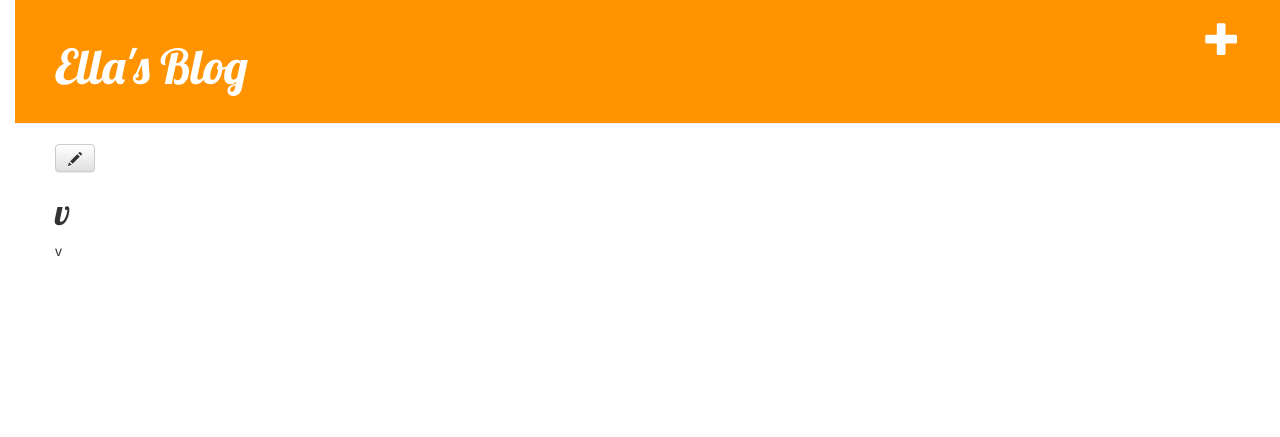
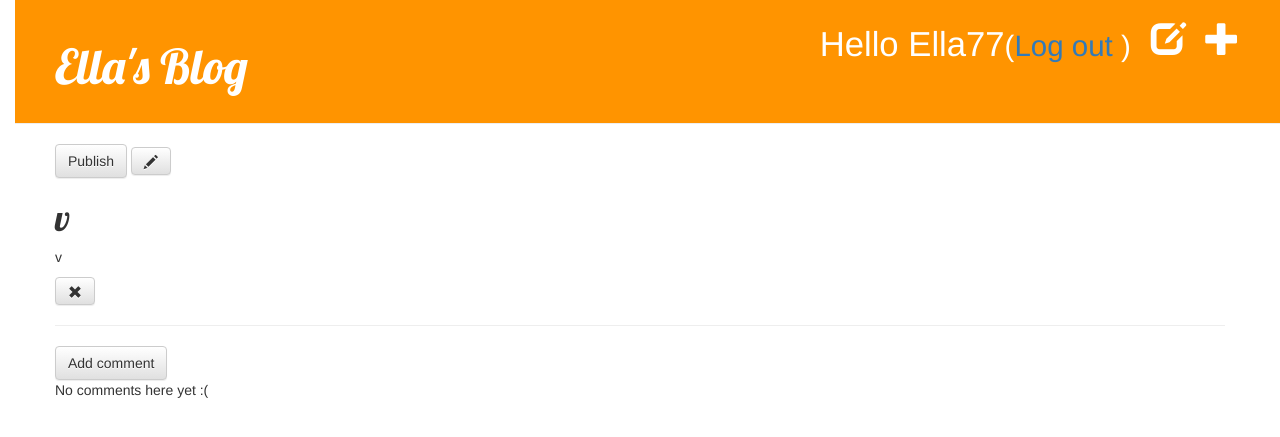
Before and after one commit to Ella77/myblog, a Django app: page /post/12/ in a window 1280 px wide. Shown: the top 437 px of the page. Run offline with Django 3.2, Linux system fonts and the light colour scheme; a user stored in the database is signed in; data comes from the database, SQL or seed files in the repository; both versions use the stored data as it was after the commit; some libraries are stand-ins or nearby versions.

Commit message:
blog comment, login

```diff
--- a/blog/admin.py
+++ b/blog/admin.py
@@ -1,7 +1,7 @@
 from django.contrib import admin
-from .models import Post
+from .models import Post,Comment
 
 admin.site.register(Post)
 
-
+admin.site.register(Comment)
 # Register your models here.
--- a/blog/models.py
+++ b/blog/models.py
@@ -15,3 +15,20 @@ class Post(models.Model):
 
     def __str__(self):
         return self.title
+    #post model에 코맨트 필요
+    def approved_comments(self):
+        return self.comments.filter(approved_comment=True)
+
+class Comment(models.Model):
+    post = models.ForeignKey('blog.Post', on_delete=models.CASCADE, related_name ='comments')
+    author = models.CharField(max_length=200)
+    text = models.TextField()
+    created_date = models.DateTimeField(default = timezone.now)
+    approved_comment = models.BooleanField(default=False)
+
+    def approve(self):
+        self.approved_comment = True
+        self.save()
+
+    def __str__(self):
+        return self.text
--- a/blog/static/css/blog.css
+++ b/blog/static/css/blog.css
@@ -52,3 +52,6 @@ h1, h2, h3, h4 {
 .post h1 a, .post h1 a:visited {
     color: #000000;
 }
+.comment{
+    margin: 20px 0px 20px 20px;
+}
--- a/blog/templates/blog/base.html
+++ b/blog/templates/blog/base.html
@@ -12,7 +12,13 @@
 <div class="page-header">
     {% if user.is_authenticated %}
         <a href=" {% url 'post_new' %}" class="top-menu"><span class="glyphicon glyphicon-plus"></span></a>
+        <a href="{% url 'post_draft_list' %}" class="top-menu"><span class="glyphicon glyphicon-edit"></span></a>
+        <p class="top-menu">Hello {{ user.username }}<small>(<a href ="{% url 'logout' %}">Log out </a>)</small></p>
+    {% else %}
+        <a href="{% url 'login' %}" class="top-menu"><span class="glyphicon glyphicon-lock"></span></a>
     {% endif %}
+
+
     <h1><a href="/">Ella's Blog</a></h1>
 </div>
 
--- a/blog/templates/blog/post_detail.html
+++ b/blog/templates/blog/post_detail.html
@@ -6,6 +6,8 @@
             <div class="date">
                 {{ post.published_date }}
             </div>
+        {%  else %}
+            <a class="btn btn-default" href="{% url 'post_publish' pk=post.pk %}">Publish</a>
         {% endif %}
         {%  if user.is_authenticated %}
         <a class="btn btn-default" href="{% url 'post_edit' pk=post.pk %}"><span
@@ -13,5 +15,27 @@
         {%  endif %}
         <h1>{{ post.title }}</h1>
         <p>{{ post.text |linebreaksbr }}</p>
+        <a class="btn btn-default" href="{% url 'post_remove' pk=post.pk %}"><span class="glyphicon glyphicon-remove"></span></a>
     </div>
+    <hr>
+    <a class = "btn btn-default" href="{% url 'add_comment_to_post' pk=post.pk %}">Add comment</a>
+    {% for comment in post.comments.all %}
+        {% if user.is_authenticated or comment.approved_comment %}
+        <div class="comment">
+        <div class="date">
+            {{ comment.created_date }}
+
+            {% if not comment.approved_comment %}
+            <a class ="btn btn-default" href="{% url 'comment_remove'  pk=comment.pk %}"><span class="glyphicon glyphicon-remove"></span></a>
+            <a class="btn btn-default" href="{% url 'comment_approve' pk=comment.pk %}"><span class="glyphicon glyphicon-ok"></span></a>
+            {% endif %}
+    </div>
+        <strong> {{ comment.author }}
+        </strong>
+        <p>{{ comment.text|linebreaks }}</p>
+        </div>
+        {% endif %}
+    {% empty %}
+        <p>No comments here yet :(</p>
+    {% endfor %}
 {% endblock %}
--- a/blog/templates/blog/post_list.html
+++ b/blog/templates/blog/post_list.html
@@ -1,4 +1,5 @@
 {% extends 'blog/base.html' %}
+
 {% block content %}
     {% for post in posts %}
         <div class="post">
@@ -6,6 +7,8 @@
             <p>published : {{ post.published_date }}</p>
             <h1><a href="{% url 'post_detail' pk=post.pk %}">{{ post.title }}</a></h1>
             <p>{{ post.text|linebreaksbr }}</p>
+            <a href="{%  url 'post_detail' pk=post.pk %}">Comments : {{ post.approved_comments.count }}</a>
+        </div>
         </div>
     {% endfor %}
 {% endblock %}
--- a/blog/urls.py
+++ b/blog/urls.py
@@ -1,9 +1,19 @@
-from django.conf.urls import url
+from django.conf.urls import url, include
 from . import views
+
 
 urlpatterns = [
     url(r'^$', views.post_list, name = 'post_list'),
+    url(r'^drafts/$', views.post_draft_list, name='post_draft_list'),
+    url(r'^post/new/$',views.post_new, name='post_new'),
+
+    url(r'^post/(?P<pk>\d+)/edit/$', views.post_edit, name='post_edit'),
+
+    url(r'^post/(?P<pk>\d+)/publish/$',views.post_publish, name= 'post_publish'),
+    url(r'^post/(?P<pk>\d+)/remove/$', views.post_remove, name='post_remove'),
+    url(r'^post/(?P<pk>\d+)/comment/$', views.add_comment_to_post, name= 'add_comment_to_post'),
+    url(r'^comment/(?P<pk>\d+)/approve/$', views.comment_approve, name='comment_approve'),
+    url(r'^comment/(?P<pk>\d+)/remove/$', views.comment_remove, name='comment_remove'),
     url(r'^post/(?P<pk>[0-9]+)/$', views.post_detail, name='post_detail'),
-    url(r'^post/new/$',views.post_new, name='post_new'),
-    url(r'^post/(?P<pk>\d+)/edit/$', views.post_edit, name='post_edit'),
+
 ]
--- a/blog/views.py
+++ b/blog/views.py
@@ -1,20 +1,24 @@
 from django.shortcuts import render, get_object_or_404, redirect
-from .models import Post
+from .models import Post, Comment
+from .forms import CommentForm
 from  django.utils  import timezone
-from .forms import PostForm
+from .forms import PostForm, CommentForm
+from django.contrib.auth.decorators import login_required
+from django.contrib.auth import urls
+# Create your views here.
 
-
-# Create your views here.
 def post_list(request):
     posts = Post.objects.filter(published_date__lte=timezone.now()).order_by('published_date')
     # posts = Post.objects.all()
     return render(request,'blog/post_list.html',{'posts': posts})
+
 
 def post_detail(request,pk):
     post = get_object_or_404(Post, pk=pk)
     return render(request, 'blog/post_detail.html', {'post': post})
 # 'blogs' 매개변수에 필터링된 게시물들 추가
 
+@login_required
 def post_new(request):
     if request.method =="POST" :
         form = PostForm(request.POST)
@@ -22,13 +26,13 @@ def post_new(request):
         if form.is_valid():
             post = form.save(commit = False)
             post.author = request.user
-            post.published_date = timezone.now()
             post.save()
             return redirect('post_detail', pk=post.pk)
     else :
         form = PostForm()
     return render(request, 'blog/post_edit.html', {'form': form})
 
+@login_required
 def post_edit(request,pk):
     post = get_object_or_404(Post, pk=pk)
     if request.method == "POST" :
@@ -36,9 +40,57 @@ def post_edit(request,pk):
         if form.is_valid():
             post = form.save(commit = False)
             post.author = request.user
-            post.published_date = timezone.now()
             post.save()
             return redirect('post_detail',pk=post.pk)
     else:
         form = PostForm(instance = post)
     return render(request, 'blog/post_edit.html',{'form':form})
+
+@login_required
+def post_draft_list(request):
+    posts = Post.objects.filter(published_date__isnull=True).order_by('created_date')
+    return render(request, 'blog/post_draft_list.html', {'posts': posts})
+
+@login_required
+def post_publish(request,pk):
+    post = get_object_or_404(Post,pk=pk)
+    post.publish()
+    return redirect('post_detail',pk=pk)
+
+@login_required
+def post_remove(request,pk):
+    post = get_object_or_404(Post,pk=pk)
+    post.delete()
+    return redirect('post_list')
+
+def add_comment_to_post(request,pk):
+    post =get_object_or_404(Post,pk=pk)
+    if request.method =="POST":
+        form =CommentForm(request.POST)
+        if form.is_valid():
+            comment =form.save(commit=False)
+            comment.post= post
+            comment.save()
+            return redirect('post_detail', pk=post.pk)
+    else :
+        form =CommentForm()
+    return render(request,'blog/add_comment_to_post.html', {'form':form})
+
+
+@login_required
+def comment_approve(request,pk):
+    comment = get_object_or_404(Comment,pk=pk)
+    comment.approve()
+    return redirect('post_detail', pk=comment.post.pk)
+
+@login_required
+def comment_remove(request,pk):
+    comment= get_object_or_404(Comment,pk=pk)
+    comment.delete()
+    return redirect('post_detail',pk=comment.post.pk)
+
+# def login(request):
+#     return render(request, 'registration/login.html')
+#
+# def logout(request):
+#     return redirect('post_list')
--- a/my_blog/settings.py
+++ b/my_blog/settings.py
@@ -37,7 +37,7 @@ INSTALLED_APPS = [
     'django.contrib.sessions',
     'django.contrib.messages',
     'django.contrib.staticfiles',
-    'blog'
+    'blog',
 ]
 
 MIDDLEWARE = [
@@ -121,3 +121,5 @@ USE_TZ = True
 
 STATIC_URL = '/static/'
 STATIC_ROOT = os.path.join(BASE_DIR, 'static')
+
+LOGIN_REDIRECT_URL ='/'
--- a/my_blog/urls.py
+++ b/my_blog/urls.py
@@ -1,8 +1,14 @@
 
 from django.contrib import admin
 from django.conf.urls import url,include
+from django.contrib import admin
+from django.contrib.auth import views as auth_views
 
 urlpatterns = [
-    url('admin/', admin.site.urls),
+    url(r'^admin/', admin.site.urls),
+    # url(r'^accounts/login/$', auth_views.LoginView.as_view(template_name ='registration/login.html')),
     url(r'', include('blog.urls')),
+    # url(r'^accounts/logout/$', auth_views.LogoutView.as_view(template_name ='registration/login.html')),
+    url('accounts/login/$', auth_views.LoginView.as_view(), name ='login'),
+url('accounts/logout/$', auth_views.LogoutView.as_view(), name='logout'),
 ]
```
Also changed, not shown: blog/forms.py (+7 -1 lines), blog/templates/blog/add_comment_to_post.html (added, +10 -0 lines), blog/templates/blog/post_draft_list.html (added, +11 -0 lines), blog/templates/registration/login.html (added, +32 -0 lines), db.sqlite3.
